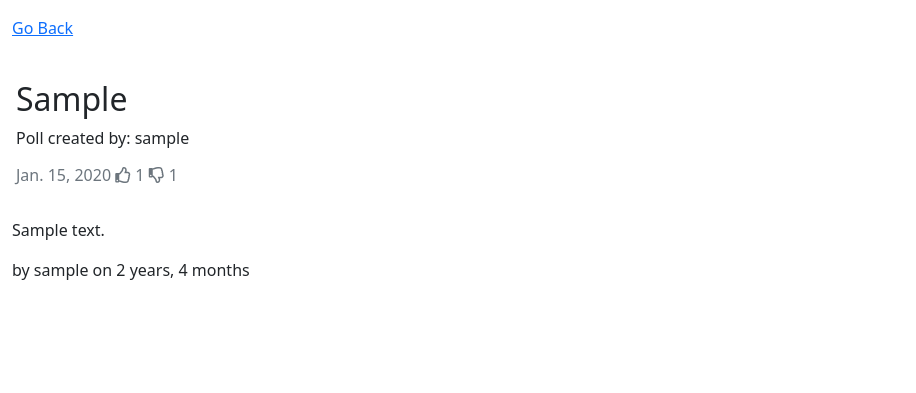
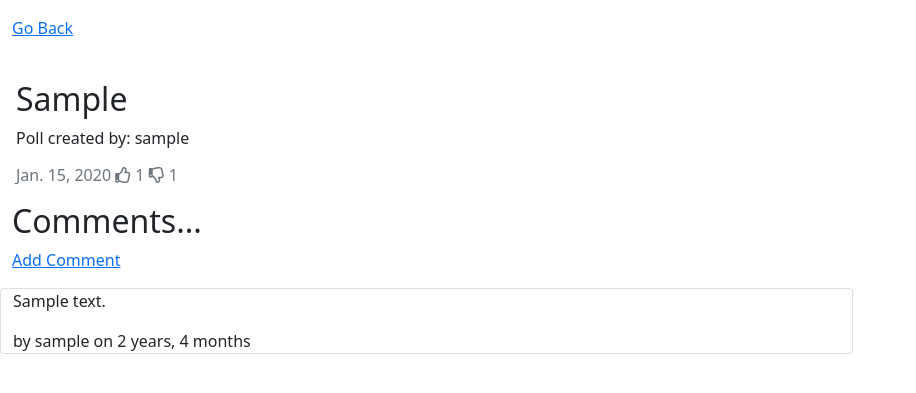
Before and after one commit to GitMulC/polling-magic, a Django app: page /poll/1/ in a window 1280 px wide. Shown: the part 56-449 px from the top of the page, without its empty margins (0-916 px from the left). Run offline with Django 4.2, Linux system fonts and the light colour scheme; tables that the repository leaves empty hold one stand-in row (values such as "Sample post"); some libraries are stand-ins or nearby versions.

Commit message:
Add in comments link & content to poll.html, add crispy form tags

```diff
--- a/templates/poll.html
+++ b/templates/poll.html
@@ -1,6 +1,8 @@
 {% extends "base.html" %}
 
 {% block content %}
+
+{% load crispy_forms_tags %}
 
 <div class="container-fluid">
     <div class="row">
@@ -29,7 +31,12 @@
 
 <div class="container-fluid">
     <div class="row">
-        <div class="col-12 mt-3 left">
+        <h2>
+            Comments...
+        </h2>
+        <br>
+        <a href="{% url 'add_comment' poll.id %}">Add Comment</a>
+        <div class="col-md-8 card mb-4  mt-3">
             {% for comment in comments %}
             <p class="comment">
                 {{ comment.body }}
@@ -38,7 +45,6 @@
             {% endfor %}
         </div>
     </div>
-</div>
 
 
-{%endblock%}
+{% endblock %}
```
Lines whose indentation alone changed are shown as unchanged.
